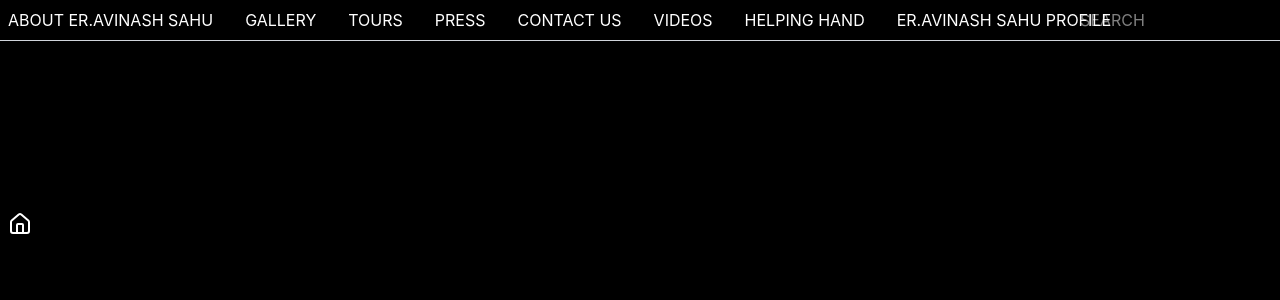
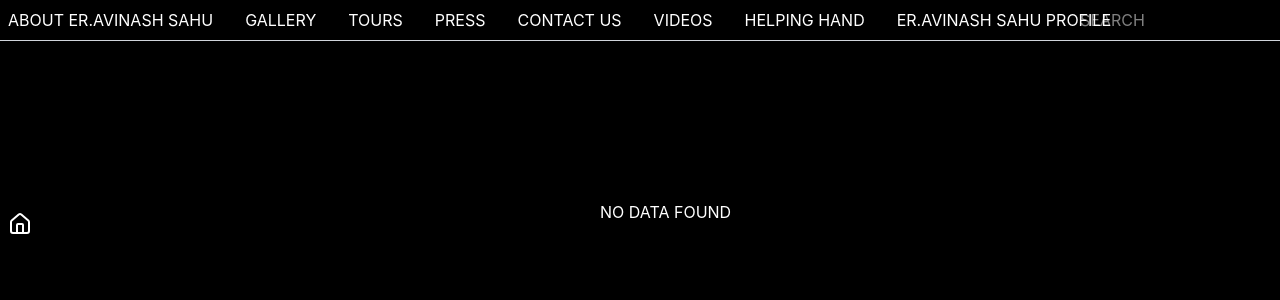
Before and after one commit to abhijeetpratapsahu-dev/gallery, a React (Vite) app: page /contact in a window 1280 px wide. Shown: the top 300 px of the page. Built offline with nearby package versions, Linux system fonts and the light colour scheme.

Commit message:
updated site

```diff
--- a/src/Component/Navbar/Pages/contact.jsx
+++ b/src/Component/Navbar/Pages/contact.jsx
@@ -7,7 +7,7 @@ const Contact = () => {
           window.location.href = "/"
       }}/>
 
-
+      <h1 className="text-white absolute left-150 top-50">NO DATA FOUND</h1>
     </div>
   )
 }
```
